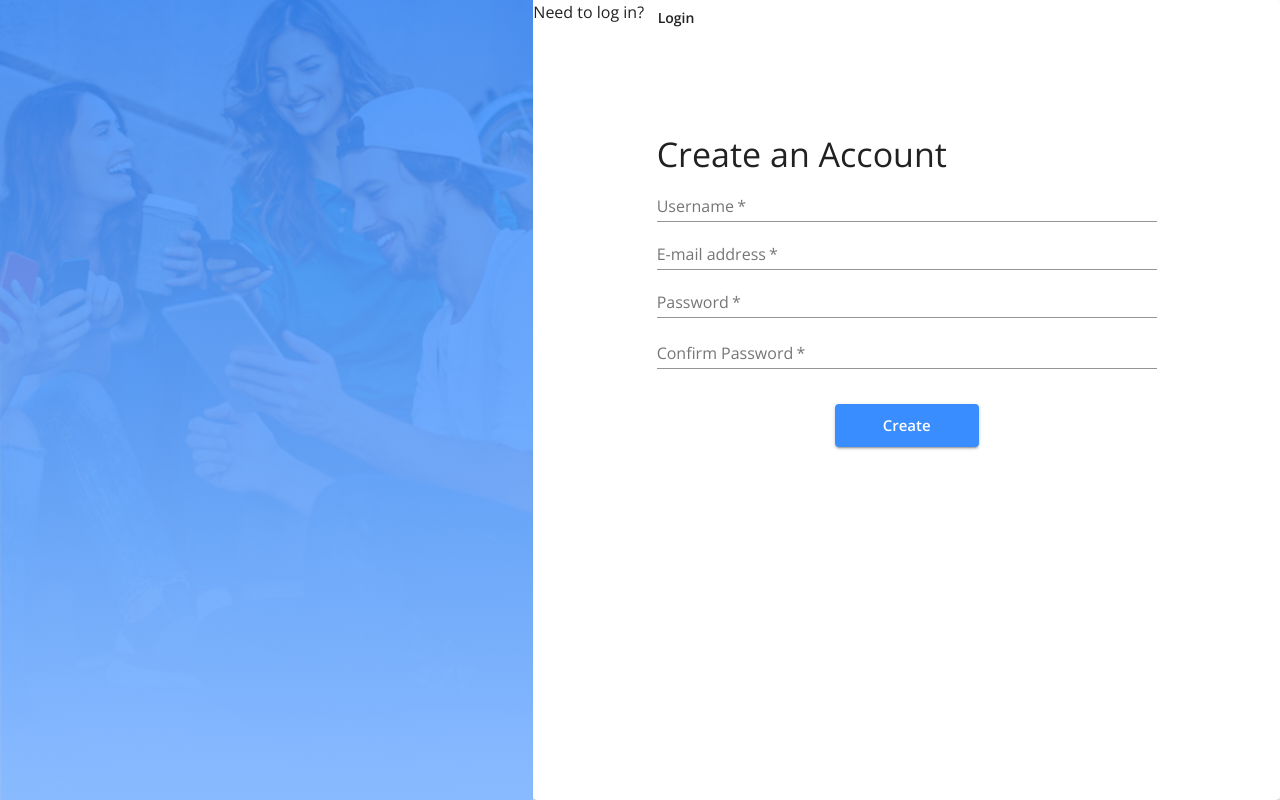
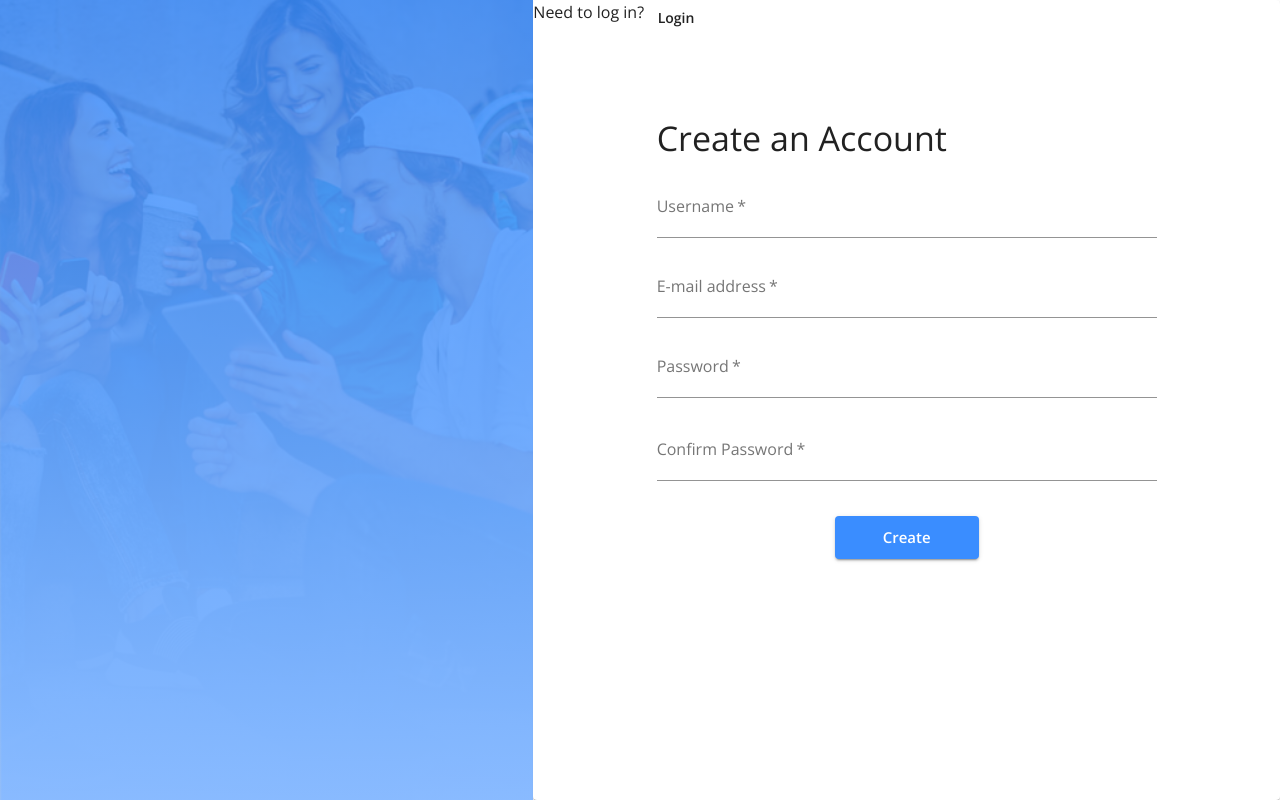
Before and after one commit to deliaconstantino/messenger-app, a React (Create React App) app in the folder client/: page / in a window 1280 px wide. Built offline with nearby package versions, Linux system fonts and the light colour scheme; no server answers.

Commit message:
fixed spacing on Signup form

```diff
--- a/client/src/components/UserAccess/Signup.js
+++ b/client/src/components/UserAccess/Signup.js
@@ -17,11 +17,12 @@ const useStyles = makeStyles((theme) => ({
     display: "flex",
     direction: "column",
     justifyContent: "center",
-    padding: theme.spacing(4),
+    padding: theme.spacing(2),
+    // margin: theme.spacing(8, 0)
     // alignItems: "center",
   },
   input: {
-    // padding: theme.spacing(1),
+    padding: theme.spacing(2, 0),
     [theme.breakpoints.down('xs')]: {
       minWidth: "250px"
     },
@@ -35,37 +36,17 @@ const useStyles = makeStyles((theme) => ({
     //   backgroundColor: green[500],
     // },
   },
-  // root: {
-  //   display: 'flex',
-  //   flexWrap: 'wrap',
-  // },
-  // textField: {
-  //   marginLeft: theme.spacing(1),
-  //   marginRight: theme.spacing(1),
-  //   width: '25ch',
-  // },
-  // form: {
-  //   display: "flex",
-  //   marginRight: '10',
-  //   marginLeft: "10",
-  //   width: "100%",
-  //   // minWidth: "auto",
-  //   justifyContent: "center",
-  //   alignItems: "center",
-  //   flexDirection: "column"
-  // },
   formGrid: {
     justifyContent: "center",
     alignItems: "center",
     flexDirection: "column",
+    padding: theme.spacing(2, 0)
   },
   button: {
-    margin: theme.spacing(4),
+    margin: theme.spacing(2),
     padding: theme.spacing(1, 6),
   }
 }));
-
-
 
 const Signup = (props) => {
   const classes = useStyles();
@@ -89,7 +70,6 @@ const Signup = (props) => {
 
   return (
     <Grid container className={classes.container}>
-
       <Box xs={12}
         sm={6}
         md={7}
```
